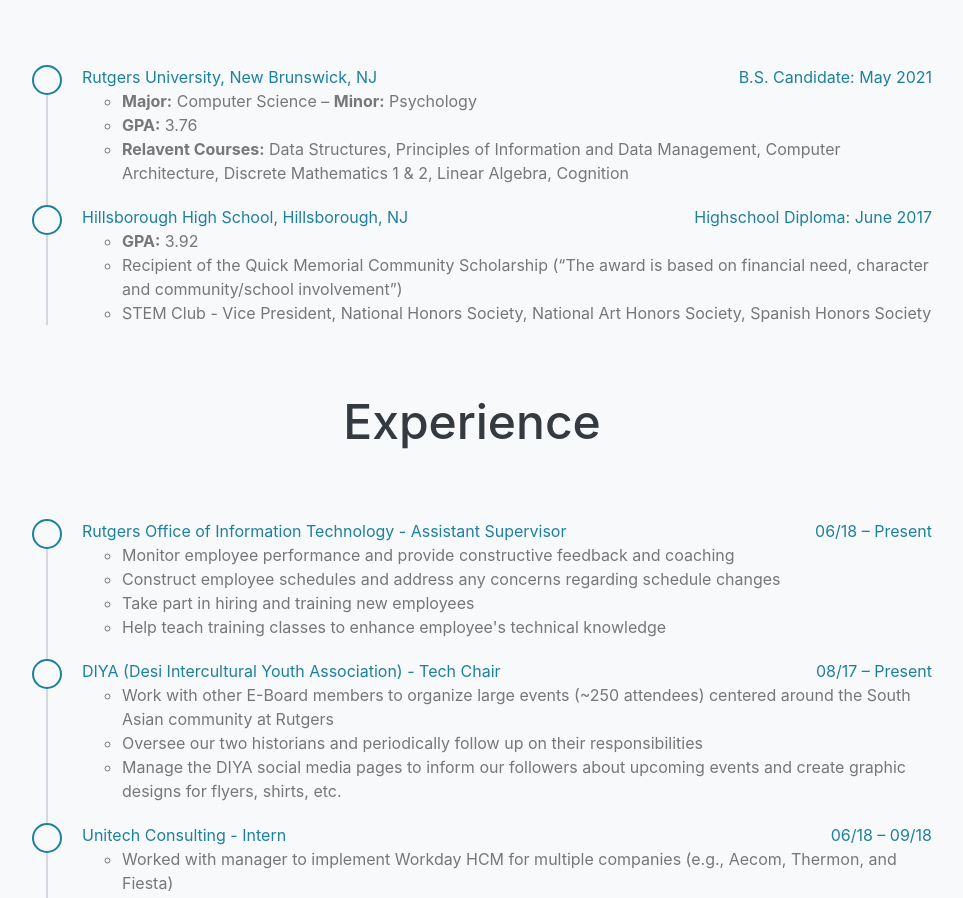
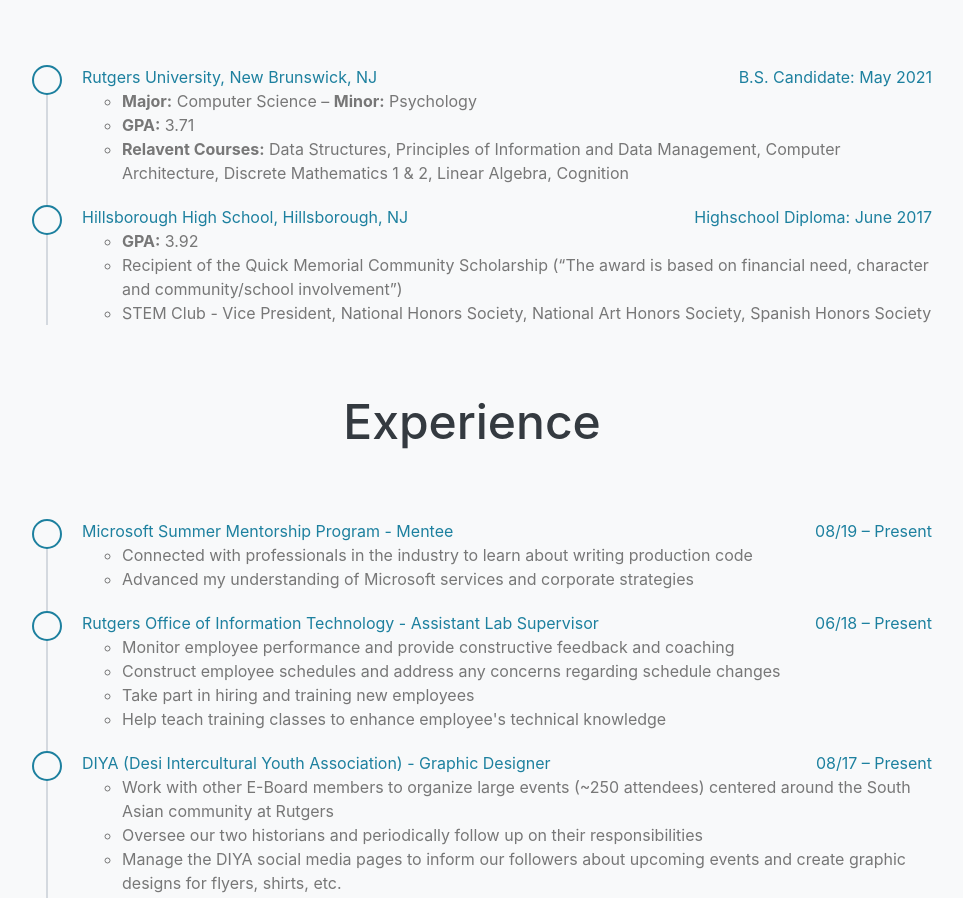
Before and after one commit to Jmendapara/jmendapara.github.io, a website with bundled scripts: page index.html in a window 1280 px wide. Shown: the part 4144-5042 px from the top of the page, without its empty margins (168-1131 px from the left). Built offline with nearby package versions, Linux system fonts and the light colour scheme.

Commit message:
Update index.html

```diff
--- a/index.html
+++ b/index.html
@@ -294,7 +294,7 @@
  					<h10 class="float-right">B.S. Candidate: May 2021</h10>
           <ul>
             <li><b>Major:</b> Computer Science – <b>Minor:</b> Psychology </li>
-            <li><b>GPA:</b> 3.76</li>
+            <li><b>GPA:</b> 3.71</li>
             <li><b>Relavent Courses:</b> Data Structures, Principles of Information and Data Management, Computer Architecture, Discrete Mathematics 1 & 2, Linear Algebra, Cognition</li>
 
 
@@ -332,8 +332,23 @@
  <div class="row justify-content-md-center">
    <div class="col-md-10">
      <ul class="timeline">
+
+
+	<li>
+         <h10>Microsoft Summer Mentorship Program - Mentee</h10>
+         <h10 class="float-right">08/19 – Present</h10>
+
+         <ul>
+           <li>Connected with professionals in the industry to learn about writing production code</li>
+           <li>Advanced my understanding of Microsoft services and corporate strategies</li>
+
+         </ul>
+
+       </li>
+
+
        <li>
-         <h10>Rutgers Office of Information Technology - Assistant Supervisor</h10>
+         <h10>Rutgers Office of Information Technology - Assistant Lab Supervisor</h10>
          <h10 class="float-right">06/18 – Present</h10>
 
          <ul>
@@ -346,7 +361,7 @@
        </li>
 
        <li>
-         <h10>DIYA (Desi Intercultural Youth Association) - Tech Chair</h10>
+         <h10>DIYA (Desi Intercultural Youth Association) - Graphic Designer</h10>
          <h10 class="float-right">08/17 – Present</h10>
 
          <ul>
```
